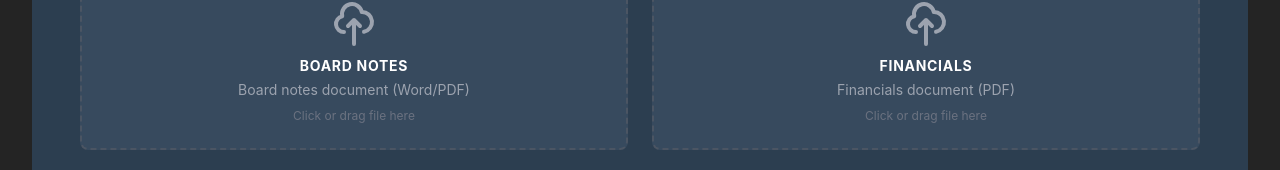
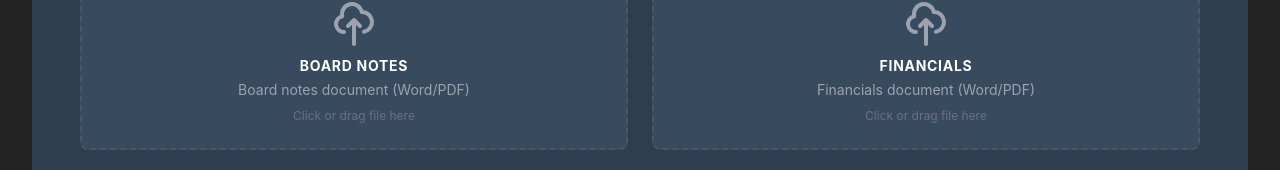
Before and after one commit to aqilansari01/ERVE-AI-App-Project, a React (Vite) app in the folder frontend/: page / in a window 1280 px wide. Shown: the part 562-732 px from the top of the page. Built offline with nearby package versions, Linux system fonts and the light colour scheme; no server answers.

Commit message:
Allow Word documents (.docx, .doc) for financials upload in addition to PDFs

```diff
--- a/frontend/src/components/FileUpload.jsx
+++ b/frontend/src/components/FileUpload.jsx
@@ -124,10 +124,12 @@ export default function FileUpload({ files, onFilesChange, disabled }) {
 
         <FileUploadBox
           title="Financials"
-          description="Financials document (PDF)"
+          description="Financials document (Word/PDF)"
           file={files.financials}
           onDrop={handleFileDrop('financials')}
           accept={{
+            'application/vnd.openxmlformats-officedocument.wordprocessingml.document': ['.docx'],
+            'application/msword': ['.doc'],
             'application/pdf': ['.pdf'],
           }}
           disabled={disabled}
```
